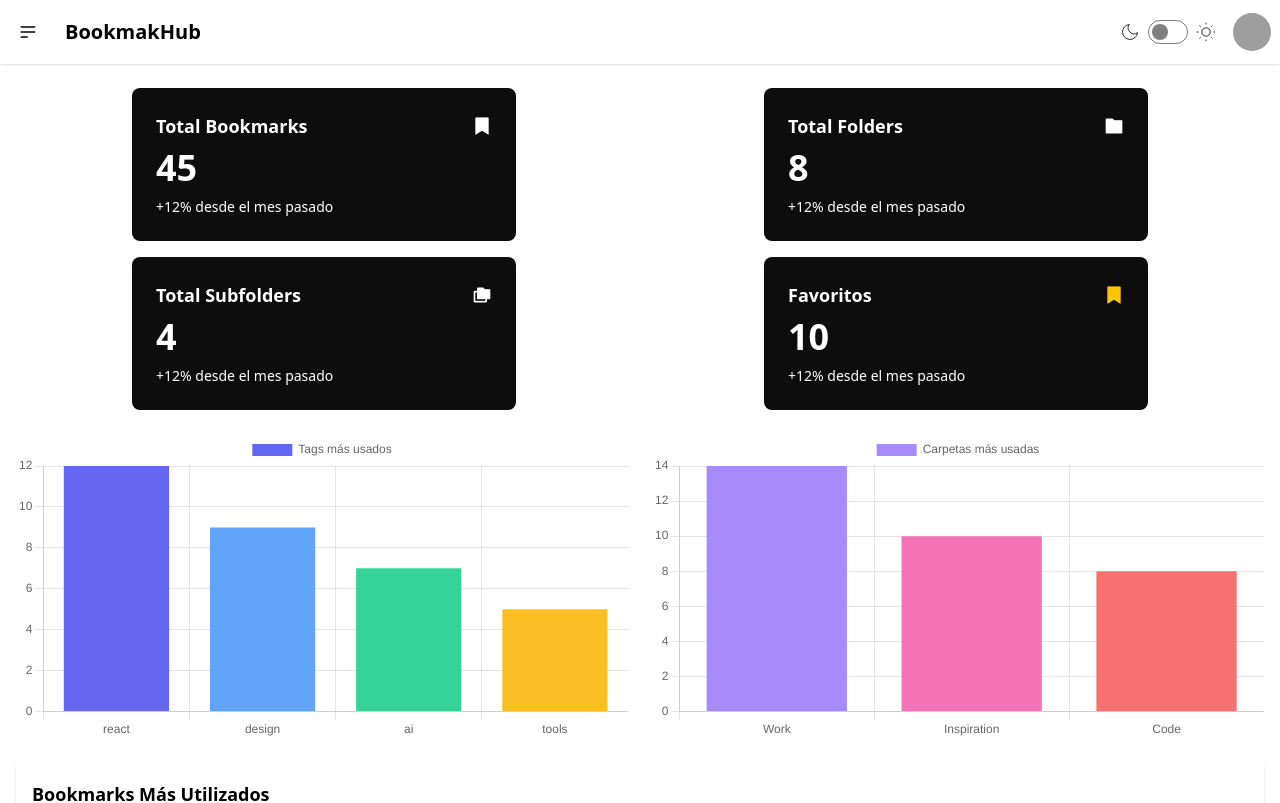
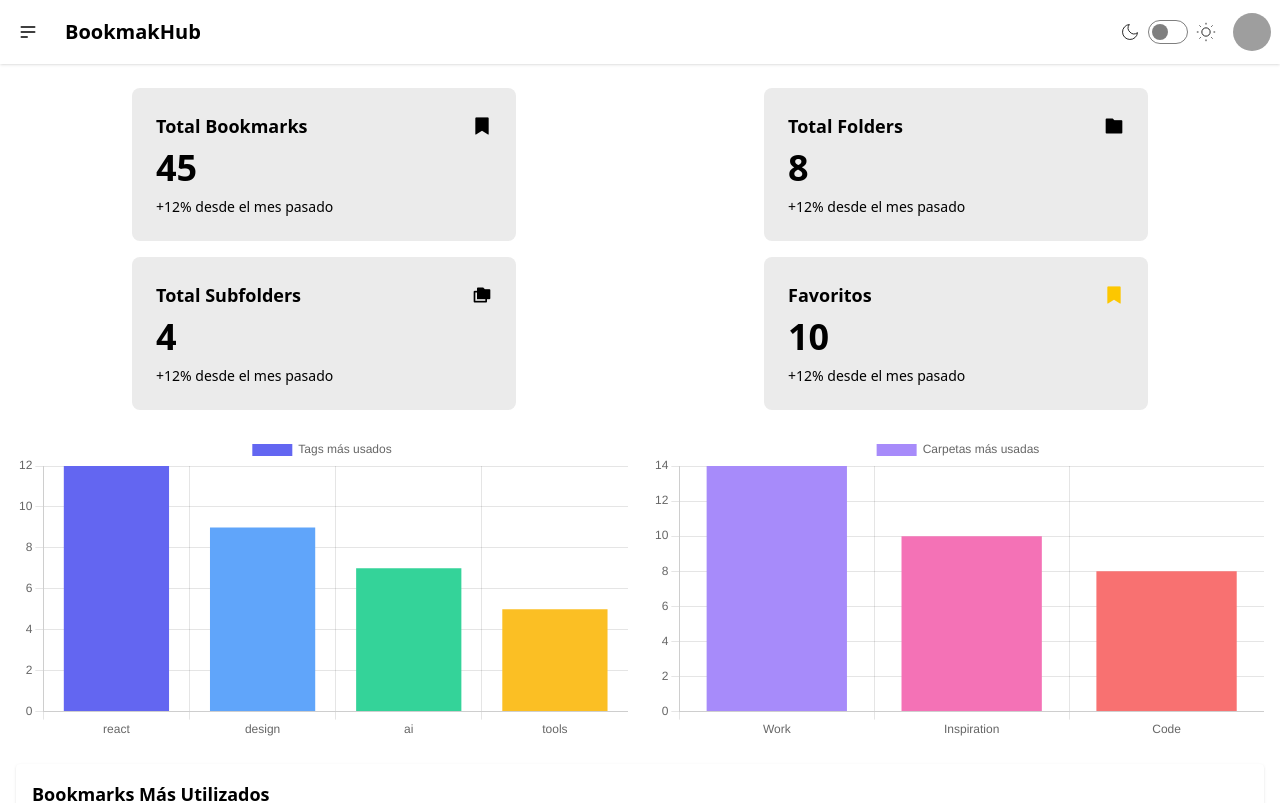
Before and after one commit to mazax28/bookmark-manager, a React (Vite) app: page /dashboard in a window 1280 px wide. Shown: the top 803 px of the page. Built offline with nearby package versions, Linux system fonts and the light colour scheme; no server answers; grey boxes are pictures that could not be loaded.

Commit message:
feat: update StatsCard background color for improved visibility

```diff
--- a/src/components/StatsCard.jsx
+++ b/src/components/StatsCard.jsx
@@ -34,7 +34,7 @@ const statsConfig = [
     return (
       <div className="grid grid-cols-1 place-items-center md:grid-cols-2 gap-4">
         {statsConfig.map((item) => (
-          <div key={item.key} className="card bg-primary text-primary-content w-96">
+          <div key={item.key} className="card bg-base-300 w-96">
             <div className="card-body">
               <div className="flex justify-between">
                 <h2 className="card-title">{item.title}</h2>
```
